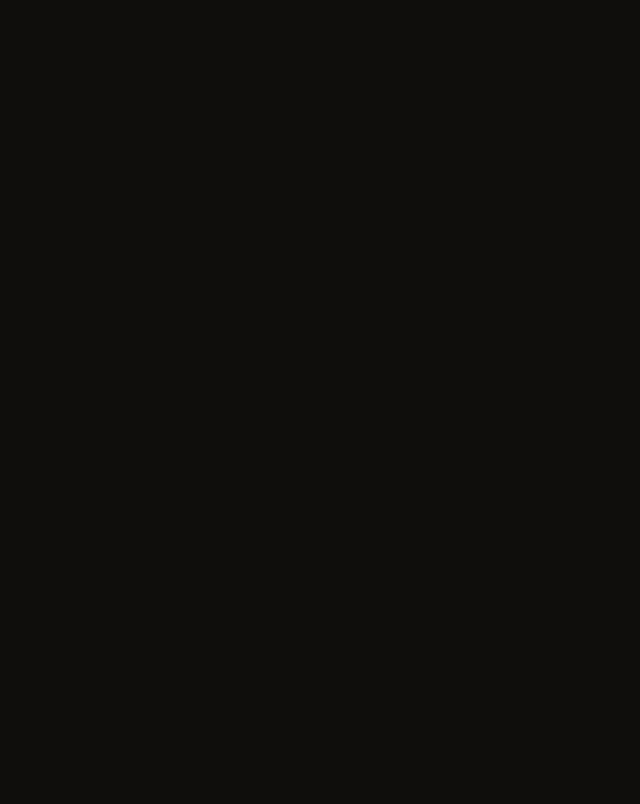
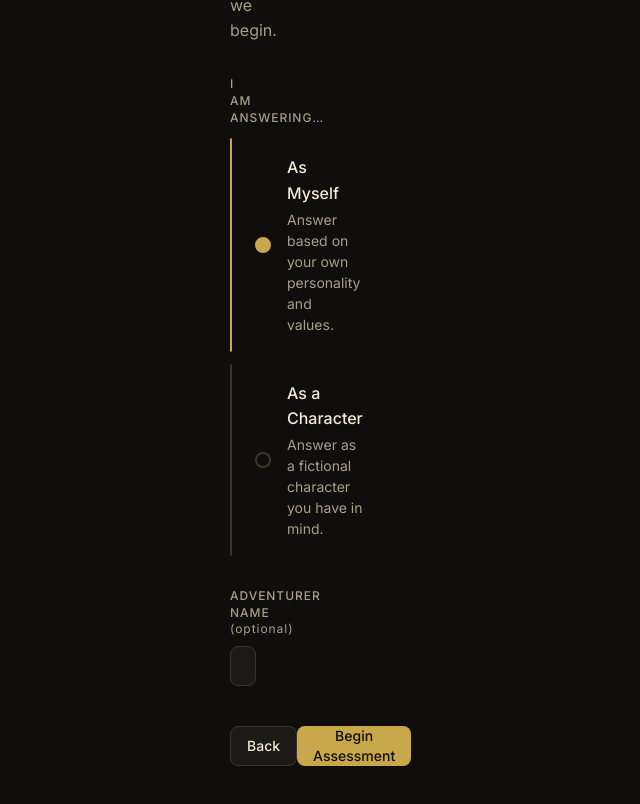
Before and after one commit to jerm-cowan/D-D-Personality-Reflection, a React (Vite) app: page /setup in a window 1280 px wide. Shown: the part 300-1104 px from the top of the page, without its empty margins (410-1050 px from the left). Before the commit the page ends 800 px from the top, so only its background shows below. Built offline with nearby package versions, Linux system fonts and the light colour scheme.

Commit message:
Add CTA for landing and assessment page.

```diff
--- a/src/pages/LandingPage.tsx
+++ b/src/pages/LandingPage.tsx
@@ -1,8 +1,28 @@
+import { useNavigate } from 'react-router-dom'
+import { Button } from '@/components/ui/button'
+import { Container } from '@/components/layout/Container'
+
 export function LandingPage() {
+  const navigate = useNavigate()
+
   return (
-    <div>
-      <h1>D&D Personality Reflection</h1>
-      <p>Discover which Race, Class, Alignment, and Background match your personality.</p>
-    </div>
+    <Container size="sm" className="py-24 flex flex-col gap-10 items-center text-center">
+      <div className="flex flex-col gap-4">
+        <h1 className="text-display-lg text-[var(--color-foreground)]">
+          D&amp;D Personality Reflection
+        </h1>
+        <p className="text-body-lg text-muted max-w-prose">
+          Answer 12 questions and discover which Race, Class, Alignment, and Background
+          best match your personality.
+        </p>
+      </div>
+
+      <div className="flex flex-col gap-3 items-center">
+        <Button size="lg" variant="primary" onClick={() => navigate('/setup')}>
+          Begin the Assessment
+        </Button>
+        <p className="text-body-sm text-muted">No D&amp;D experience required.</p>
+      </div>
+    </Container>
   )
 }
--- a/src/pages/SetupPage.tsx
+++ b/src/pages/SetupPage.tsx
@@ -1,8 +1,113 @@
+import { useState } from 'react'
+import { useNavigate } from 'react-router-dom'
+import { useAssessment } from '@/context/AssessmentContext'
+import { Button } from '@/components/ui/button'
+import { Card, CardContent } from '@/components/ui/card'
+import { Container } from '@/components/layout/Container'
+import { cn } from '@/lib/utils'
+import type { AssessmentMode } from '@/types'
+
+const MODES: { value: AssessmentMode; label: string; description: string }[] = [
+  {
+    value: 'self',
+    label: 'As Myself',
+    description: 'Answer based on your own personality and values.',
+  },
+  {
+    value: 'character',
+    label: 'As a Character',
+    description: 'Answer as a fictional character you have in mind.',
+  },
+]
+
 export function SetupPage() {
+  const navigate = useNavigate()
+  const { setSetup } = useAssessment()
+  const [mode, setMode] = useState<AssessmentMode>('self')
+  const [name, setName] = useState('')
+
+  function handleBegin() {
+    setSetup({ mode, adventurerName: name.trim() || undefined })
+    navigate('/assessment')
+  }
+
   return (
-    <div>
-      <h1>Assessment Setup</h1>
-      <p>Choose how you want to answer: as yourself or as a fictional character.</p>
-    </div>
+    <Container size="sm" className="py-12 flex flex-col gap-8">
+      <div className="flex flex-col gap-2">
+        <h1 className="text-display-sm text-[var(--color-foreground)]">Assessment Setup</h1>
+        <p className="text-body-md text-muted">Choose how you want to answer before we begin.</p>
+      </div>
+
+      {/* Mode selection */}
+      <div className="flex flex-col gap-3">
+        <p className="text-label text-muted">I am answering&hellip;</p>
+        <div className="flex flex-col gap-3">
+          {MODES.map((m) => {
+            const selected = mode === m.value
+            return (
+              <Card
+                key={m.value}
+                className={cn(
+                  'cursor-pointer transition-colors duration-150',
+                  selected
+                    ? 'border-[var(--color-primary)] bg-[var(--color-primary)]/10'
+                    : 'hover:bg-[var(--color-surface-muted)]',
+                )}
+                onClick={() => setMode(m.value)}
+              >
+                <CardContent className="flex items-center gap-4 py-4">
+                  <span
+                    aria-hidden="true"
+                    className={cn(
+                      'shrink-0 w-4 h-4 rounded-full border-2 transition-colors duration-150',
+                      selected
+                        ? 'border-[var(--color-primary)] bg-[var(--color-primary)]'
+                        : 'border-[var(--color-border)]',
+                    )}
+                  />
+                  <div className="flex flex-col gap-0.5">
+                    <span className="text-body-md font-medium text-[var(--color-foreground)]">
+                      {m.label}
+                    </span>
+                    <span className="text-body-sm text-muted">{m.description}</span>
+                  </div>
+                </CardContent>
+              </Card>
+            )
+          })}
+        </div>
+      </div>
+
+      {/* Optional name */}
+      <div className="flex flex-col gap-2">
+        <label htmlFor="adventurer-name" className="text-label text-muted">
+          Adventurer Name <span className="normal-case font-normal">(optional)</span>
+        </label>
+        <input
+          id="adventurer-name"
+          type="text"
+          value={name}
+          onChange={(e) => setName(e.target.value)}
+          placeholder="Enter a name…"
+          maxLength={60}
+          className={cn(
+            'w-full h-10 rounded-[var(--radius-medium)] px-3',
+            'bg-[var(--color-surface)] border border-[var(--color-border)]',
+            'text-body-md text-[var(--color-foreground)] placeholder:text-[var(--color-foreground-muted)]',
+            'focus:outline-2 focus:outline-[var(--color-accent)] focus:outline-offset-2',
+          )}
+        />
+      </div>
+
+      {/* Actions */}
+      <div className="flex justify-between items-center pt-2">
+        <Button variant="secondary" size="md" onClick={() => navigate('/')}>
+          Back
+        </Button>
+        <Button variant="primary" size="md" onClick={handleBegin}>
+          Begin Assessment
+        </Button>
+      </div>
+    </Container>
   )
 }
```
